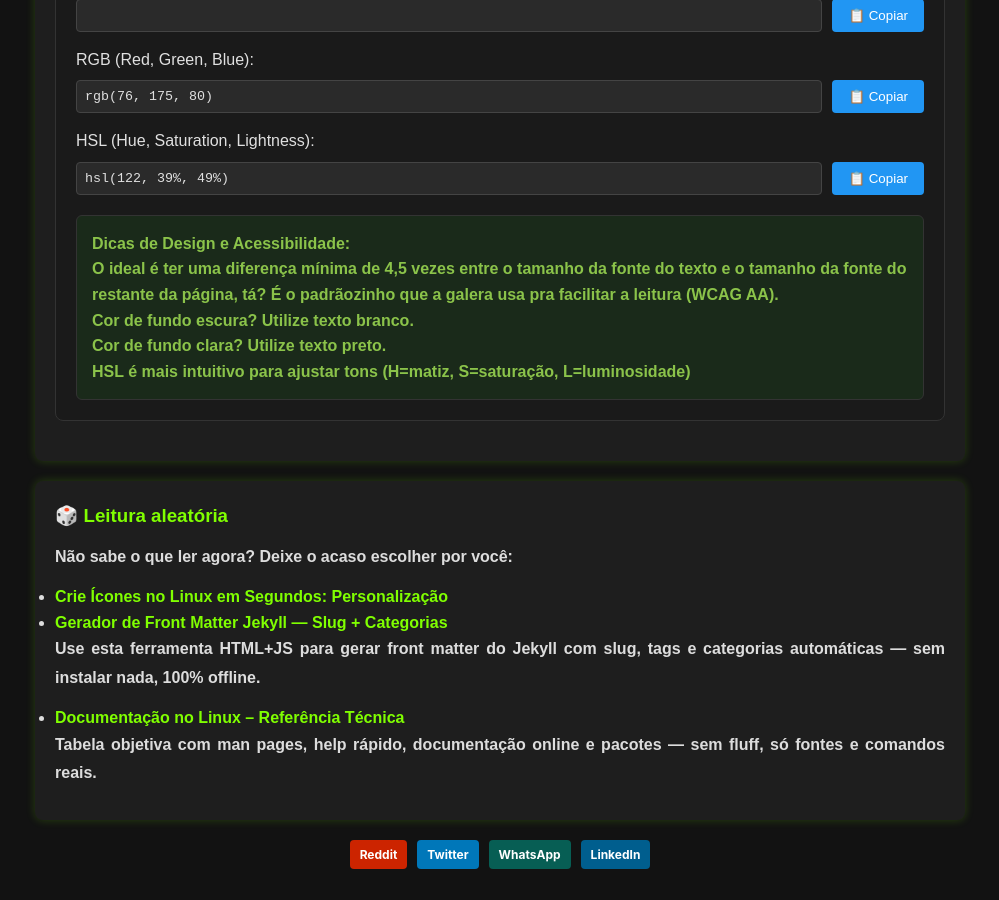
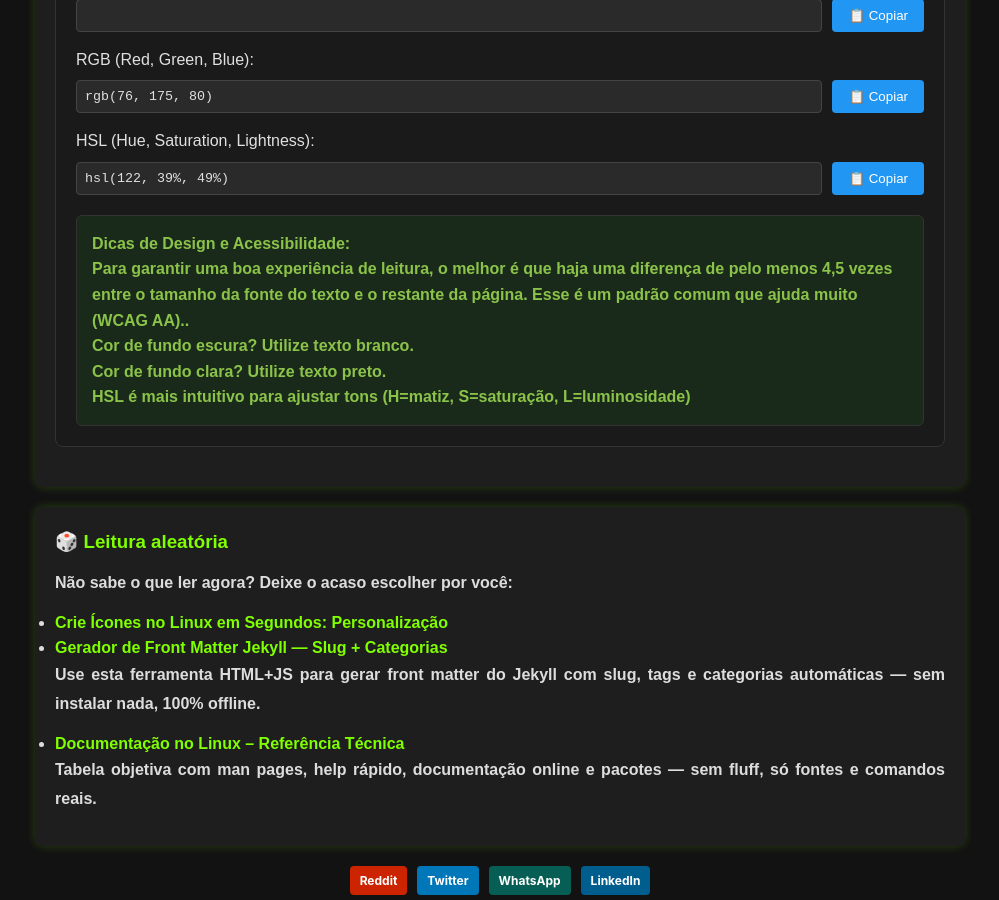
Before and after one commit to Piolinux/piolinux-site, a Jekyll site: the page built from _pages/_tools/gerador-de-cores-css-online-hex-rgb-hsl-contraste-wcag.html, in a window 1280 px wide and 900 px high, scrolled down 910 px. Shown: the whole window, without its empty margins (140-1139 px from the left). Built offline with Jekyll 4.4.1, drawn with Linux system fonts in a browser that asks for light colours.

Commit message:
Update gerador-de-cores-css-online-hex-rgb-hsl-contraste-wcag.html

```diff
--- a/_pages/_tools/gerador-de-cores-css-online-hex-rgb-hsl-contraste-wcag.html
+++ b/_pages/_tools/gerador-de-cores-css-online-hex-rgb-hsl-contraste-wcag.html
@@ -85,7 +85,7 @@ tags: [css, cores, hex, rgb, hsl, acessibilidade, contraste, design, frontend]
 
   <div style="background: #1a2a1a; color: #8bc34a; padding: 15px; border-radius: 6px; margin-top: 20px; border: 1px solid #333;">
     <strong>Dicas de Design e Acessibilidade:</strong><br>
-      <strong>O ideal é ter uma diferença mínima de 4,5 vezes entre o tamanho da fonte do texto e o tamanho da fonte do restante da página, tá? É o padrãozinho que a galera usa pra facilitar a leitura (WCAG AA).<br>
+      <strong>Para garantir uma boa experiência de leitura, o melhor é que haja uma diferença de pelo menos 4,5 vezes entre o tamanho da fonte do texto e o restante da página. Esse é um padrão comum que ajuda muito (WCAG AA)..<br>
       <strong>Cor de fundo escura?</strong> Utilize texto branco.<br>
       <strong>Cor de fundo clara?</strong> Utilize texto preto.<br>
      <strong>HSL é mais intuitivo</strong> para ajustar tons (H=matiz, S=saturação, L=luminosidade)
```
